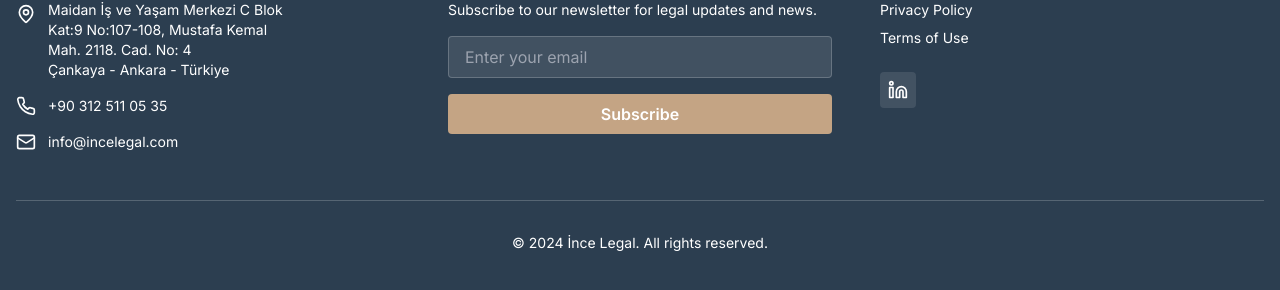
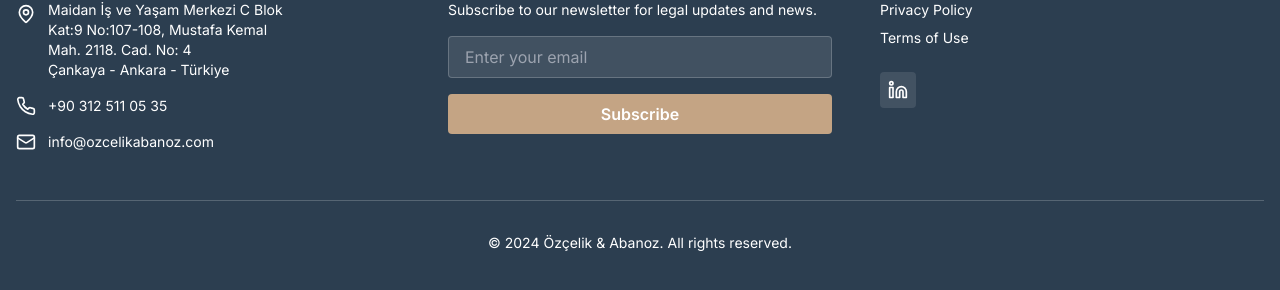
Before and after one commit to burakozcc/modern-legal-design, a React (Vite) app: page / in a window 1280 px wide. Shown: the part 960-1250 px from the top of the page. Built offline with nearby package versions, Linux system fonts and the light colour scheme.

Commit message:
Replace "ince legal" with "Özçelik & Abanoz"
Updated all instances of "ince legal" in the codebase to "Özçelik & Abanoz" for consistency and branding.
[skip gpt_engineer]

```diff
--- a/src/components/Footer.tsx
+++ b/src/components/Footer.tsx
@@ -29,8 +29,8 @@ const Footer = () => {
               </div>
               <div className="flex items-center space-x-3">
                 <Mail size={20} />
-                <a href="mailto:info@incelegal.com" className="text-sm hover:text-secondary transition-colors">
-                  info@incelegal.com
+                <a href="mailto:info@ozcelikabanoz.com" className="text-sm hover:text-secondary transition-colors">
+                  info@ozcelikabanoz.com
                 </a>
               </div>
             </div>
@@ -80,7 +80,7 @@ const Footer = () => {
         </div>
 
         <div className="mt-12 pt-8 border-t border-white/20 text-center text-sm">
-          <p>&copy; 2024 İnce Legal. All rights reserved.</p>
+          <p>&copy; 2024 Özçelik & Abanoz. All rights reserved.</p>
         </div>
       </div>
     </footer>
--- a/src/components/ImageCarousel.tsx
+++ b/src/components/ImageCarousel.tsx
@@ -4,7 +4,7 @@ import { ChevronLeft, ChevronRight } from "lucide-react";
 const slides = [
   {
     image: "https://images.unsplash.com/photo-1486718448742-163732cd1544",
-    title: "Welcome to İnce Legal!",
+    title: "Welcome to Özçelik & Abanoz!",
     description: "Experienced lawyers providing high-quality legal services.",
   },
   {
```
